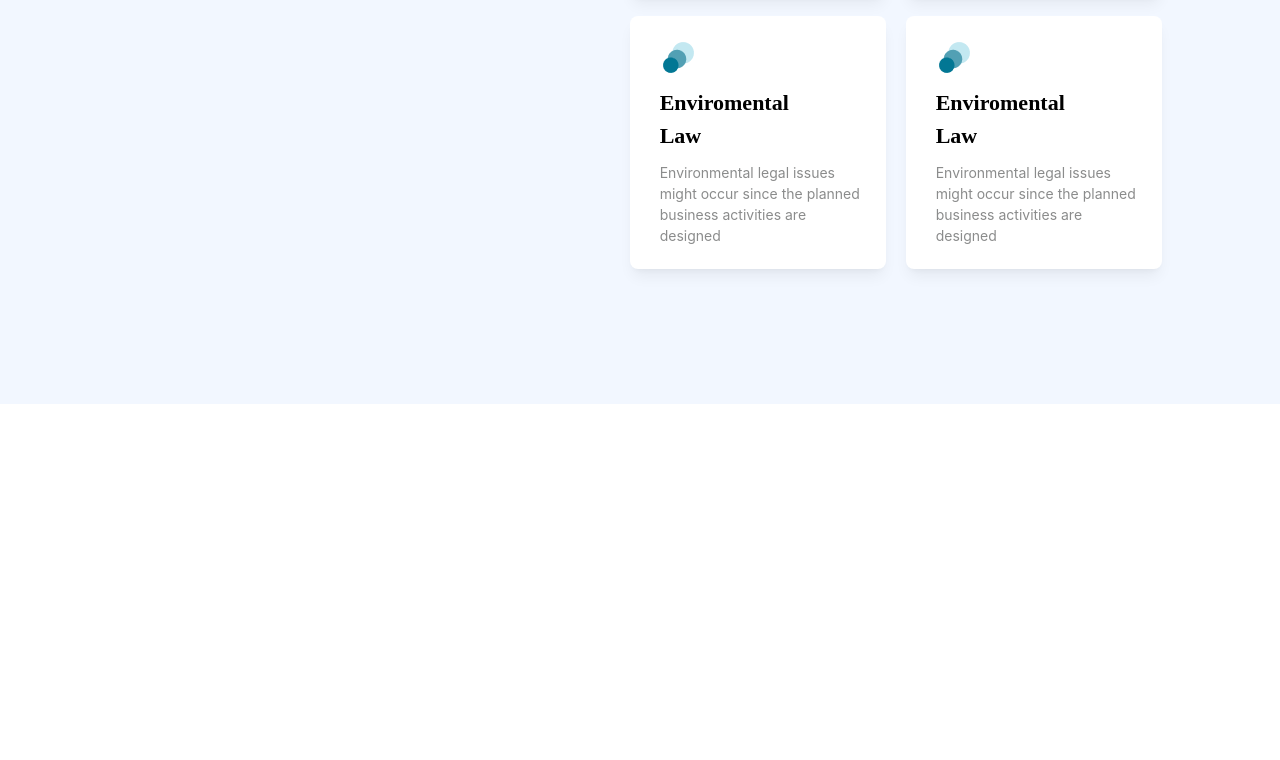
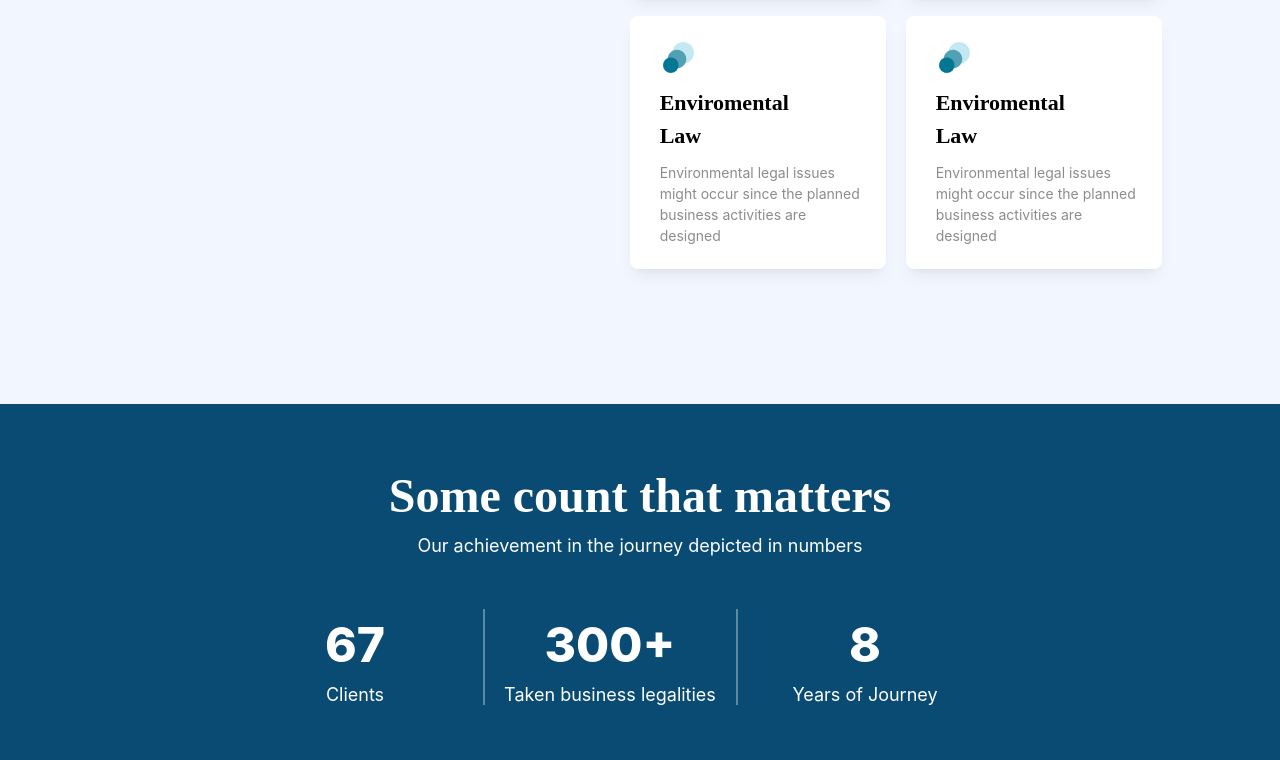
Before and after one commit to sino-Git379/tailwindwork, a website: page index.html in a window 1280 px wide. Shown: the part 1141-1901 px from the top of the page. Before the commit the page ends 1545 px from the top, so only its background shows below. Drawn offline with nearby package versions, Linux system fonts and the light colour scheme; files that its build step writes are made by us from their sources.

Commit message:
Third Section

```diff
--- a/index.html
+++ b/index.html
@@ -90,6 +90,26 @@
             </div>
         </div>
     </section>
+    <section class="max-w-[1440px] h-[356px] bg-[#094B72] mx-auto flex flex-col items-center justify-center gap-y-[50px]">
+        <div>
+            <p class="font-['Times_New_Roman',_Times,_serif] text-[48px] text-[white] font-[900] text-center">Some count that matters</p>
+            <p class="text-[18px] font-[400] text-[white] text-center">Our achievement in the journey depicted in numbers</p>
+        </div>
+        <div class="w-[825px] h-[96px] flex mx-auto">
+            <div class="w-[255px]">
+                <p class="text-[48px] font-[800] text-white text-center">67</p>
+                <p class="text-[18px] font-[400] text-center text-white">Clients</p>
+            </div>
+            <div class="w-[255px] border-l-2 border-r-2 border-[#ffffff57]">
+                <p class="text-[48px] font-[800] text-white text-center">300+</p>
+                <p class="text-[18px] font-[400] text-center text-white">Taken business legalities</p>
+            </div>
+            <div class="w-[255px]">
+                <p class="text-[48px] font-[800] text-white text-center">8</p>
+                <p class="text-[18px] font-[400] text-center text-white">Years of Journey</p>
+            </div>
+        </div>
+    </section>
 </body>
 
 </html>
```
